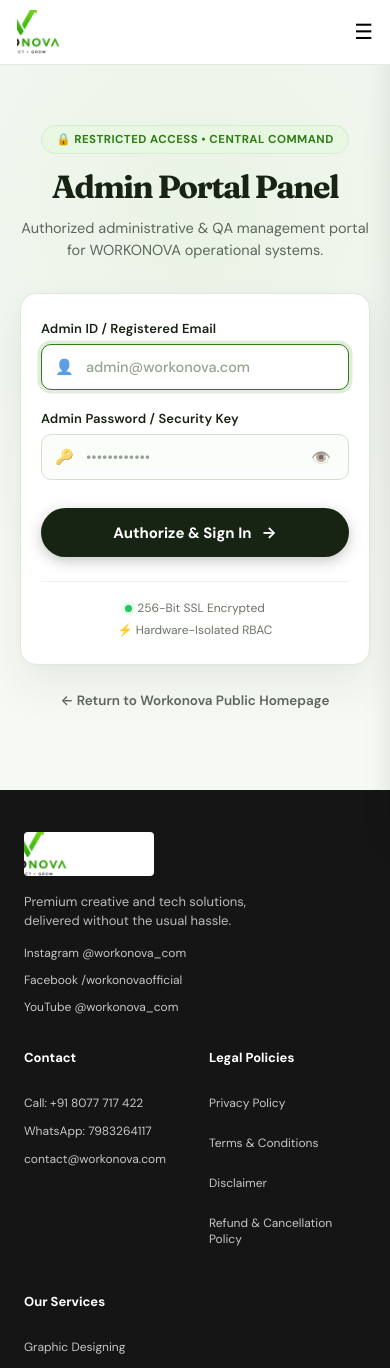
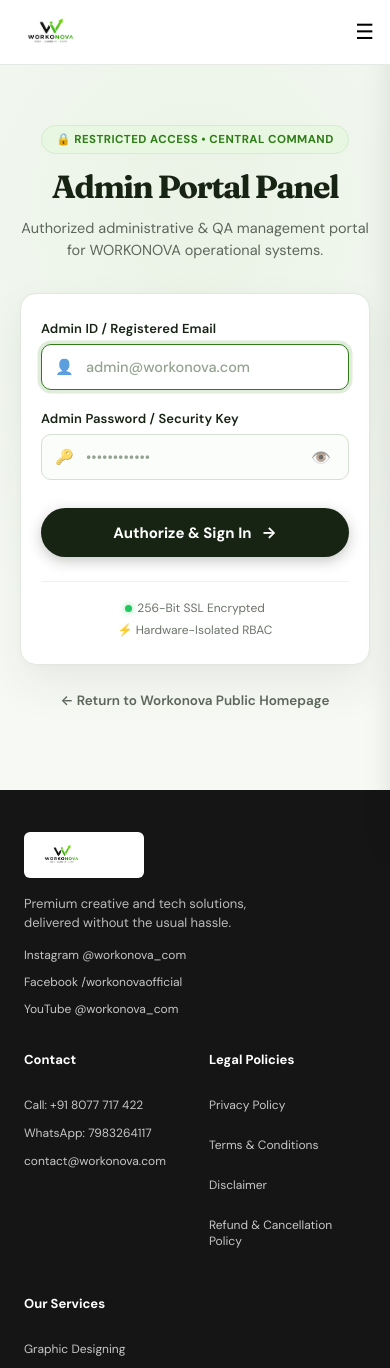
Before and after one commit to sumitbhardwajcs23/workonova, a React (Vite) app in the folder frontend/: page /admin in a window 390 px wide. Shown: the top 1368 px of the page. Built offline with nearby package versions, Linux system fonts and the light colour scheme; no server answers.

Commit message:
fix(ui): ensure full logo and icon visibility across mobile, header, and footer without clipping

```diff
--- a/frontend/src/index.css
+++ b/frontend/src/index.css
@@ -43,19 +43,25 @@
 header.scrolled { box-shadow: 0 2px 20px rgba(0,0,0,0.08); }
 
 .brand {
-  display: flex;
-  align-items: center;
-  width: 140px;
-  height: 48px;
-  flex: 0 0 140px;
-  overflow: hidden;
+  display: inline-flex;
+  align-items: center;
+  justify-content: flex-start;
+  width: auto;
+  min-width: 140px;
+  max-width: 180px;
+  height: 54px;
+  flex: 0 0 auto;
+  text-decoration: none;
+  overflow: visible;
 }
 .brand img {
-  width: 100%;
+  width: auto;
   height: 100%;
+  max-height: 54px;
+  max-width: 100%;
   object-fit: contain;
-  transform: scale(2.2);
-  transform-origin: center center;
+  object-position: left center;
+  display: block;
 }
 
 nav { display: flex; gap: 26px; flex: 1; align-items: center; }
@@ -130,7 +136,22 @@
   font-size: 29px; line-height: 1;
 }
 
-.mobile-menu .brand { margin-bottom: 52px; width: 100%; }
+.mobile-menu .brand {
+  margin-bottom: 36px;
+  width: auto;
+  max-width: 170px;
+  height: 52px;
+  display: inline-flex;
+  align-items: center;
+}
+.mobile-menu .brand img {
+  width: auto;
+  height: 100%;
+  max-height: 52px;
+  object-fit: contain;
+  object-position: left center;
+  display: block;
+}
 .mobile-menu nav { display: flex; flex-direction: column; gap: 0; flex: 0; }
 .mobile-menu nav a, .mobile-menu nav button {
   font: 600 19px 'Fraunces', Georgia, serif;
@@ -614,7 +635,25 @@
   grid-template-columns: 2fr 1fr 1fr 1fr;
   gap: 30px;
 }
-.lp-footer-brand { background: #fff; border-radius: 4px; margin-bottom: 17px; }
+.lp-footer-brand {
+  background: #fff;
+  border-radius: 6px;
+  padding: 6px 12px;
+  margin-bottom: 17px;
+  width: auto;
+  max-width: 170px;
+  height: 52px;
+  display: inline-flex;
+  align-items: center;
+}
+.lp-footer-brand img {
+  width: auto;
+  height: 100%;
+  max-height: 48px;
+  max-width: 100%;
+  object-fit: contain;
+  display: block;
+}
 .lp-footer p { font-size: 13px; color: #bbb; line-height: 1.45; max-width: 250px; }
 .lp-footer h4 { font-size: 13px; margin: 6px 0 17px; font-family: 'DM Sans', sans-serif; letter-spacing: 0; }
 .lp-footer > div:not(:first-child) { display: flex; flex-direction: column; gap: 12px; }
@@ -643,9 +682,9 @@
 }
 
 @media (max-width: 600px) {
-  header { height: 65px; padding: 0 17px; }
-  .brand { width: 130px; flex-basis: 130px; height: 44px; }
-  .brand img { width: 100%; height: 100%; object-fit: contain; object-position: left center; }
+  header { height: 65px; padding: 0 16px; }
+  .brand { width: auto; max-width: 145px; min-width: 120px; height: 46px; flex: 0 0 auto; }
+  .brand img { width: auto; height: 100%; max-height: 46px; max-width: 100%; object-fit: contain; object-position: left center; display: block; }
   .head-actions .btn-pill, .head-actions .btn-ghost { display: none; }
   .hamburger { display: block; }
 
```
